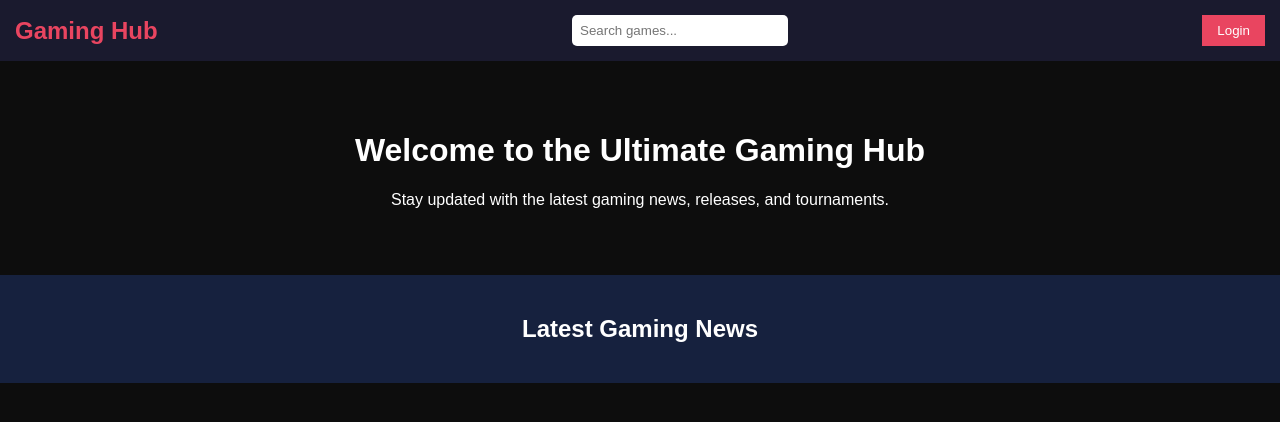
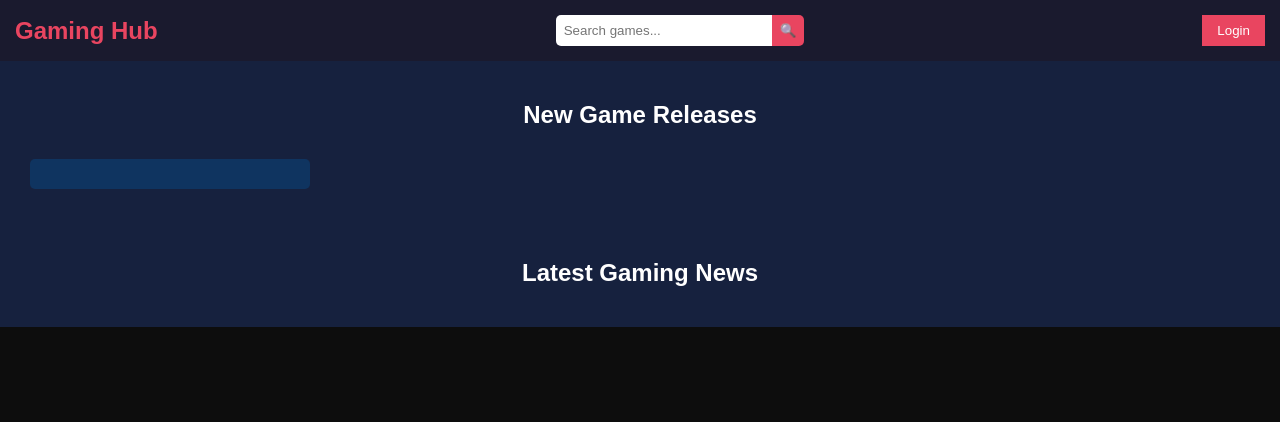
Before and after one commit to kmukessh/cluster1, a website: page frontend/index.html in a window 1280 px wide. Drawn offline with Linux system fonts and the light colour scheme; no server answers.

Commit message:
updated front end

```diff
--- a/frontend/index.html
+++ b/frontend/index.html
@@ -10,20 +10,27 @@
 
     <nav class="navbar">
         <div class="logo">Gaming Hub</div>
-        <input type="text" id="search" placeholder="Search games...">
+        <div class="search-container">
+            <input type="text" id="search" placeholder="Search games...">
+            <button class="search-btn">🔍</button>
+        </div>
         <button class="login-btn">Login</button>
     </nav>
 
-    <header class="hero">
-        <h1>Welcome to the Ultimate Gaming Hub</h1>
-        <p>Stay updated with the latest gaming news, releases, and tournaments.</p>
-    </header>
+    <section class="slider">
+        <h2>New Game Releases</h2>
+        <div class="carousel">
+            <div class="slide" id="game-slider">
+                <!-- Dynamic game release data will be inserted here -->
+            </div>
+        </div>
+    </section>
 
     <main>
         <section id="news" class="news-section">
             <h2>Latest Gaming News</h2>
             <div id="news-container">
-                <!-- News will be dynamically added here -->
+                <!-- Dynamic news updates will appear here -->
             </div>
         </section>
     </main>
--- a/frontend/script.js
+++ b/frontend/script.js
@@ -1,7 +1,9 @@
 document.addEventListener("DOMContentLoaded", function () {
     fetchGamingNews();
+    fetchNewReleases();
 });
 
+// Fetch Latest Gaming News
 function fetchGamingNews() {
     const newsContainer = document.getElementById("news-container");
 
@@ -23,3 +25,24 @@ function fetchGamingNews() {
         })
         .catch(error => console.error("Error fetching news:", error));
 }
+
+// Fetch New Game Releases
+function fetchNewReleases() {
+    const slider = document.getElementById("game-slider");
+
+    fetch("https://api.rawg.io/api/games?key=YOUR_RAWG_API_KEY&ordering=-released")
+        .then(response => response.json())
+        .then(data => {
+            slider.innerHTML = "";
+            data.results.forEach(game => {
+                const gameSlide = document.createElement("div");
+                gameSlide.classList.add("slide");
+                gameSlide.innerHTML = `
+                    <img src="${game.background_image}" alt="Game Image">
+                    <p>${game.name} (${game.released})</p>
+                `;
+                slider.appendChild(gameSlide);
+            });
+        })
+        .catch(error => console.error("Error fetching game releases:", error));
+}
--- a/frontend/styles.css
+++ b/frontend/styles.css
@@ -6,6 +6,7 @@ body {
     padding: 0;
 }
 
+/* Navigation Bar */
 .navbar {
     display: flex;
     justify-content: space-between;
@@ -20,11 +21,24 @@ body {
     color: #e94560;
 }
 
+.search-container {
+    display: flex;
+}
+
 #search {
     padding: 8px;
     width: 200px;
     border: none;
-    border-radius: 5px;
+    border-radius: 5px 0 0 5px;
+}
+
+.search-btn {
+    padding: 8px;
+    background: #e94560;
+    border: none;
+    color: white;
+    cursor: pointer;
+    border-radius: 0 5px 5px 0;
 }
 
 .login-btn {
@@ -35,12 +49,36 @@ body {
     cursor: pointer;
 }
 
-.hero {
+/* Game Release Slider */
+.slider {
     text-align: center;
-    padding: 50px;
-    background: url('bg.jpg') no-repeat center center/cover;
+    padding: 20px;
+    background: #16213e;
 }
 
+.carousel {
+    display: flex;
+    overflow-x: auto;
+    white-space: nowrap;
+    scrollbar-width: none;
+}
+
+.slide {
+    display: inline-block;
+    width: 250px;
+    margin: 10px;
+    background: #0f3460;
+    padding: 15px;
+    border-radius: 5px;
+    text-align: center;
+}
+
+.slide img {
+    width: 100%;
+    border-radius: 5px;
+}
+
+/* News Section */
 .news-section {
     padding: 20px;
     background: #16213e;
```
